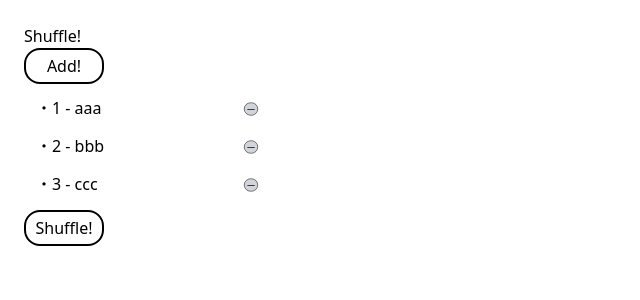
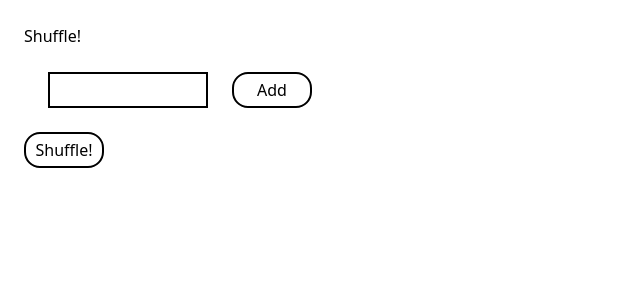
Before and after one commit to freelance-jak/nomount-shuffle, a Next.js app: page / in a window 1280 px wide. Shown: the top 300 px of the page, without its empty margins (0-640 px from the left). Built offline with nearby package versions, Linux system fonts and the light colour scheme.

Commit message:
結合！

```diff
--- a/src/components/molecules/AddPresenterForm.tsx
+++ b/src/components/molecules/AddPresenterForm.tsx
@@ -20,7 +20,7 @@ export const AddPresenterForm = (props: Props) => {
   return (
     <>
       <Form handleOnChange={handleOnChange} value={value} />
-      <Button name="shuffle" handleOnClick={setClick} />
+      <Button name="Add" handleOnClick={setClick} />
     </>
   );
 };
--- a/src/components/organisms/DisplayStatusInputWait.tsx
+++ b/src/components/organisms/DisplayStatusInputWait.tsx
@@ -1,5 +1,6 @@
 import PresenterNameList from '../molecules/PresenterNameList'
 import { Button } from '../atoms/button/button'
+import { AddPresenterForm } from '../molecules/AddPresenterForm'
 
 interface Props {
     nameList: string[];                         //プレゼンタ一覧
@@ -16,9 +17,11 @@ const DisplayStatusInputWait = (props: Props) => {
         <>
             {
                 <>
-                    <Button name={"Add!"} handleonclick={() => { addPresenterCb("aaa") }} />
+                    <AddPresenterForm handleOnClick={addPresenterCb} />
                     <PresenterNameList nameList={nameList} delPresenter={delPresenterCb} />
-                    <Button name={"Shuffle!"} handleonclick={() => { suffleStartCb() }} />
+
+                    <br />
+                    <Button name={"Shuffle!"} handleOnClick={() => { suffleStartCb() }} />
                 </>
             }
 
--- a/src/components/organisms/DisplayStatusShuffle.tsx
+++ b/src/components/organisms/DisplayStatusShuffle.tsx
@@ -54,7 +54,7 @@ const DisplayStatusShuffle = (props: Props) => {
                         : <div></div>
                     }
                     {shuffleCnt === SHUFFLE_MAX ?
-                        <Button name={"Back"} handleonclick={() => { pageBackCb() }} />
+                        <Button name={"Back"} handleOnClick={() => { pageBackCb() }} />
                         : <div></div>
                     }
                 </>
--- a/src/pages/index.tsx
+++ b/src/pages/index.tsx
@@ -13,7 +13,7 @@ const Home = () => {
   // 表示状態
   const [status, setStatus] = useState(ENM_SHUFFLE_STATUS.ENM_INPUT_WAIT);
   // プレゼンタ名前一覧
-  const [nameList, setNameList] = useState(["aaa", "bbb", "ccc"] as string[]);
+  const [nameList, setNameList] = useState([] as string[]);
 
   // プレゼンタ追加
   const addPresenter = (name: string) => {
```
